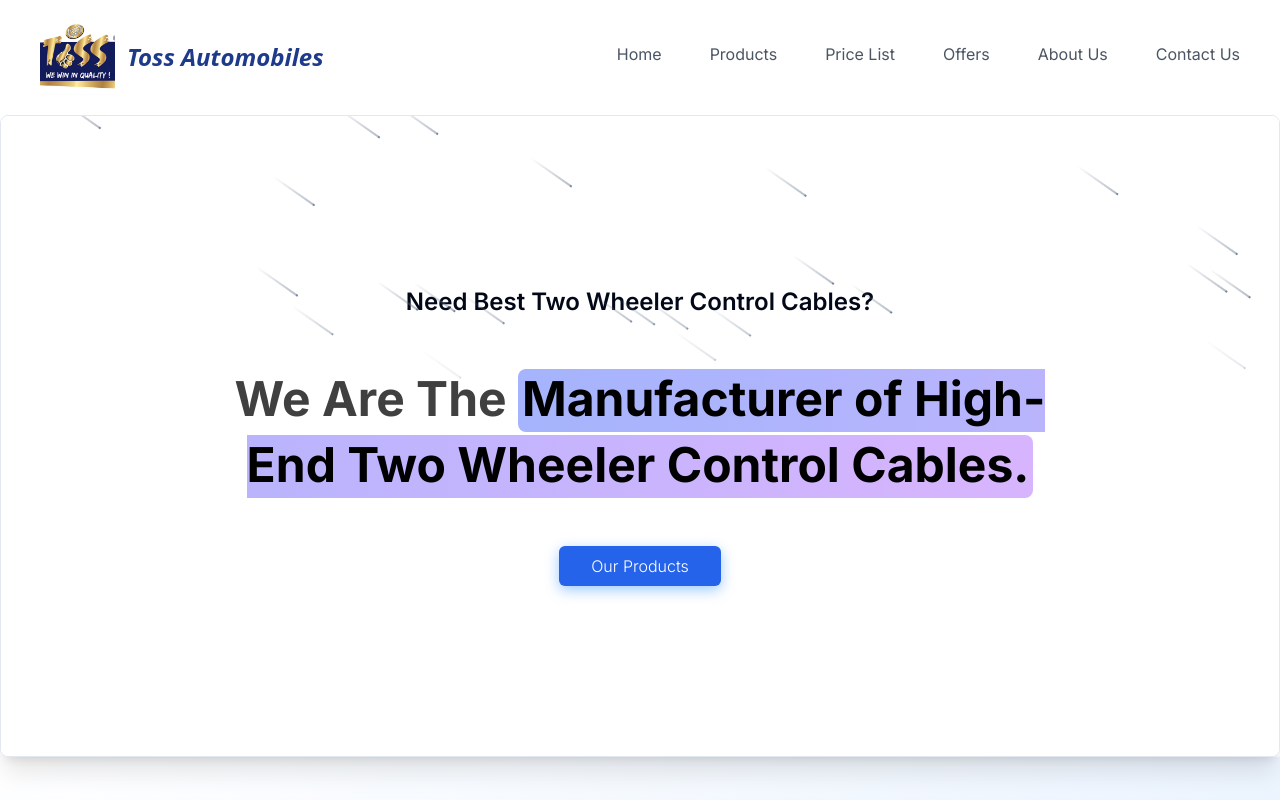
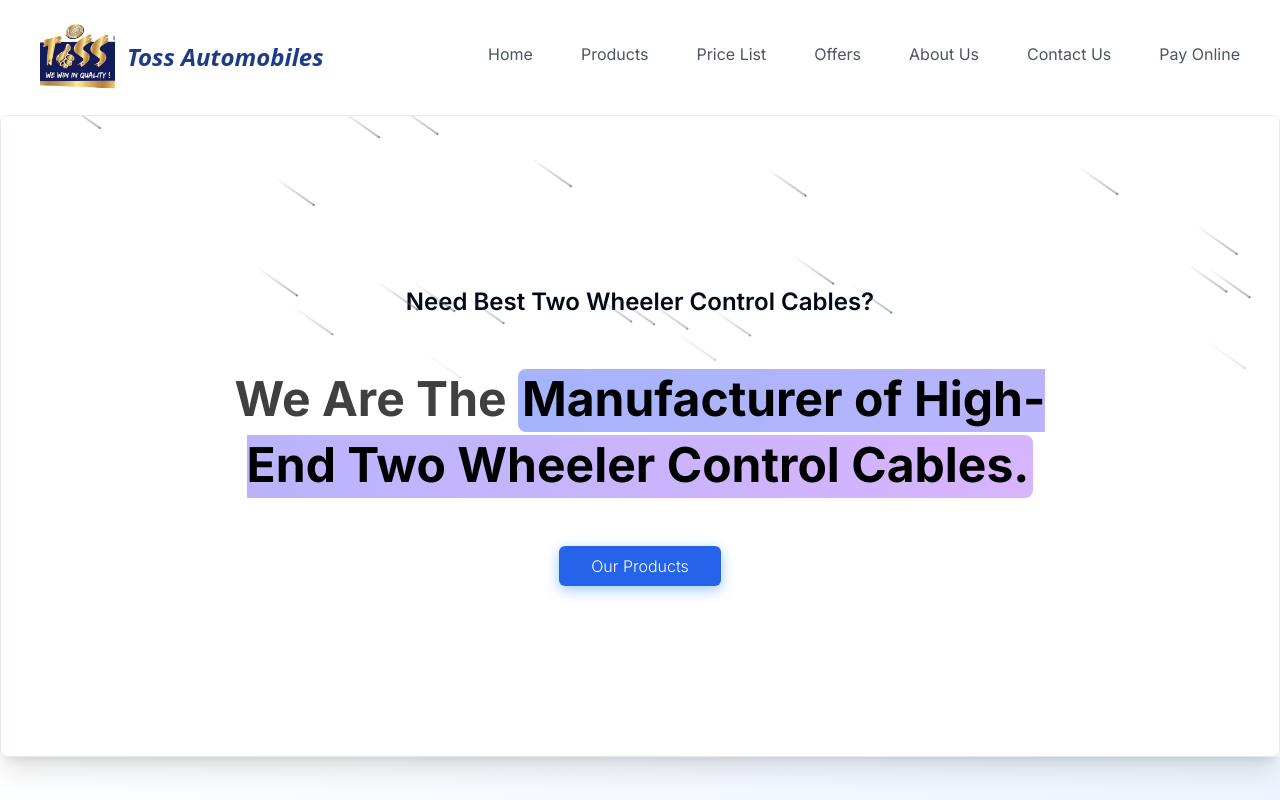
Before and after one commit to darshit890/crosscables, a Next.js app: page / in a window 1280 px wide. Shown: the top 800 px of the page. Built offline with nearby package versions, Linux system fonts and the light colour scheme.

Commit message:
modified:   constants/index.ts

```diff
--- a/constants/index.ts
+++ b/constants/index.ts
@@ -5,4 +5,5 @@ export const NAV_LINKS = [
     { href: '/offers', key: 'offers', label: 'Offers' },
     { href: '/aboutUs', key: 'about_us', label: 'About Us' },
     { href: '/contactUs', key: 'contact_us', label: 'Contact Us' },
+    { href: '/payonline', key: 'pay_online', label: 'Pay Online' },
   ];
```
